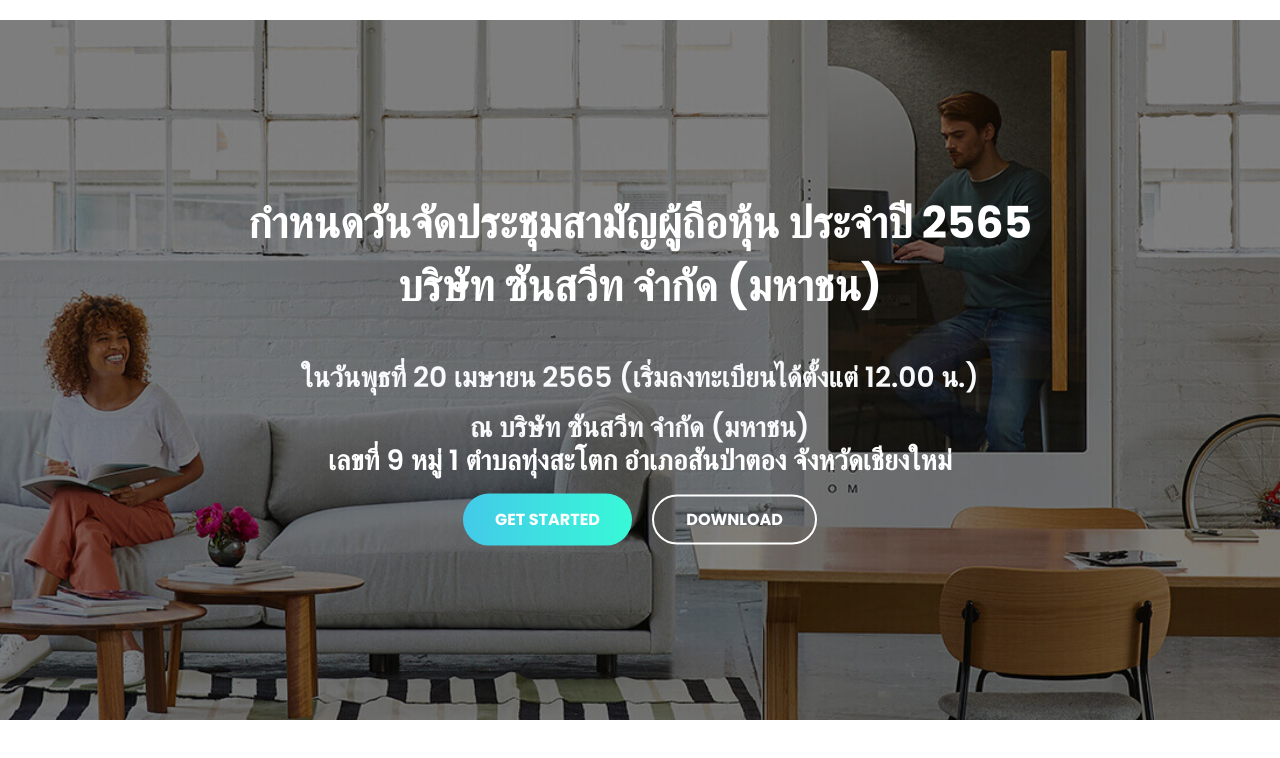
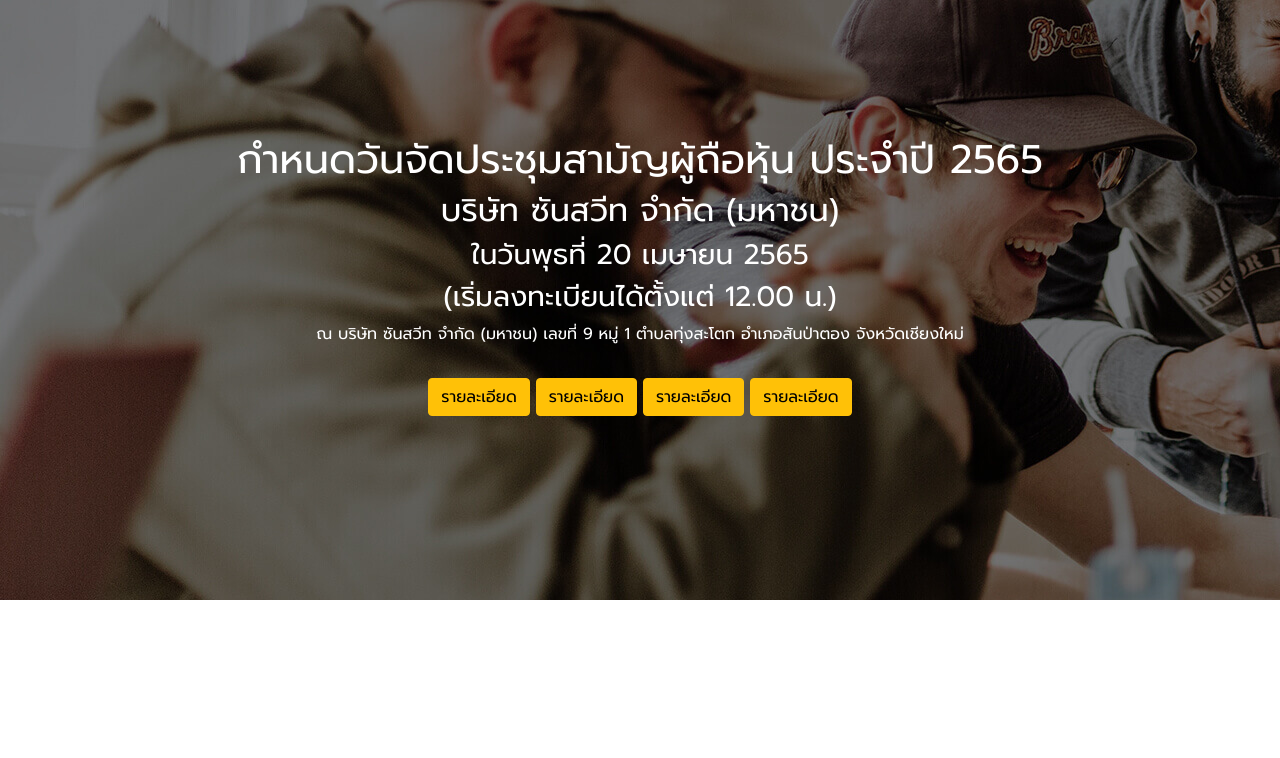
Before and after one commit to jakraphan89/WebPost, a plain HTML site: page index.html in a window 1280 px wide. Drawn offline with nearby package versions, Linux system fonts and the light colour scheme.

Commit message:
Update index.html

```diff
--- a/index.html
+++ b/index.html
@@ -1,154 +1,57 @@
-<!doctype html>
+<!DOCTYPE html>
 <html lang="en">
 
 <head>
+    <meta charset="UTF-8">
+    <meta http-equiv="X-UA-Compatible" content="IE=edge">
+    <meta name="viewport" content="width=device-width, initial-scale=1.0">
+    <title>SUNSWEET</title>
 
-    <!--====== Required meta tags ======-->
-    <meta charset="utf-8">
-    <meta http-equiv="x-ua-compatible" content="ie=edge">
-    <meta name="description" content="">
-    <meta name="viewport" content="width=device-width, initial-scale=1, shrink-to-fit=no">
+    <!-- Boottrap CSS -->
+    <link href="https://cdn.jsdelivr.net/npm/bootstrap@5.1.3/dist/css/bootstrap.min.css" rel="stylesheet"
+        integrity="sha384-1BmE4kWBq78iYhFldvKuhfTAU6auU8tT94WrHftjDbrCEXSU1oBoqyl2QvZ6jIW3" crossorigin="anonymous">
 
-    <!--====== Title ======-->
-    <title>Smart - Multi-purpose Landing Page Template</title>
-
-    <!--====== Favicon Icon ======-->
-    <link rel="shortcut icon" href="assets/images/favicon.png" type="image/png">
-
-    <!--====== Bootstrap css ======-->
-    <link rel="stylesheet" href="assets/css/bootstrap.min.css">
-
-    <!--====== Line Icons css ======-->
-    <link rel="stylesheet" href="assets/css/LineIcons.css">
-
-    <!--====== Magnific Popup css ======-->
-    <link rel="stylesheet" href="assets/css/magnific-popup.css">
-
-    <!--====== Slick css ======-->
-    <link rel="stylesheet" href="assets/css/slick.css">
-
-    <!--====== Animate css ======-->
-    <link rel="stylesheet" href="assets/css/animate.css">
-
-    <!--====== Default css ======-->
-    <link rel="stylesheet" href="assets/css/default.css">
-
-    <!--====== Style css ======-->
-    <link rel="stylesheet" href="assets/css/style.css">
-
+    <!--Google Font-->
+    <link rel="stylesheet" href="https://fonts.googleapis.com/css?family=Prompt">
     <style>
-        .slider-area {
-            padding-top: 0;
-            margin-top: 20px;
-            margin-bottom: 20px;
+        body {
+            background-image: url(assets/images/slider-2.jpg);
+            background-repeat: no-repeat;
+            font-family: "Prompt";
         }
 
-        .main-title {
+        .post {
             color: white;
-            margin: 20px 20px;
-            line-height: 50px;
-        }
+            text-align: center;
+            margin-top: 50px;
+            width: 90%;
 
-        .sub-title1 {
-            color: white;
-            margin: 20px 20px;
-        }
-
-        .sub-title2 {
-            color: white;
-            margin: 20px 20px;
-        }
-        .sun-btn {
-            color: white;
-            background-color: #FEA116;
-            padding: 10px 30px 10px 30px;
-            margin: 30px 30px;
-            font-size: larger;
+            padding-bottom: 200px;
+            padding: 70px 0;
 
         }
-
     </style>
 </head>
 
 <body>
-
-    <div id="home" class="slider-area">
-        <div class="bd-example">
-            <div id="carouselOne" class="carousel slide" data-ride="carousel">
-                <div class="carousel-inner">
-                    <div class="carousel-item bg_cover active"
-                        style="background-image: url(assets/images/slider-1.jpg)">
-                        <div class="carousel-caption">
-                            <div class="container">
-                                <div class="row justify-content-center">
-                                    <div class="col-xxl-12">
-                                        <h2 class="carousel-title">กำหนดวันจัดประชุมสามัญผู้ถือหุ้น ประจำปี 2565</h2>
-                                        <h2 class="carousel-title mt-2">บริษัท ซันสวีท จำกัด (มหาชน)</h2>
-                                        <h3 class="text-light mt-5">
-                                            ในวันพุธที่ 20 เมษายน 2565 (เริ่มลงทะเบียนได้ตั้งแต่ 12.00 น.)</h3>
-                                            <h3 class="text-light mt-3">ณ บริษัท ซันสวีท จำกัด (มหาชน)</h3>
-                                                <h3 class="text-white">เลขที่ 9 หมู่ 1 ตำบลทุ่งสะโตก อำเภอสันป่าตอง จังหวัดเชียงใหม่</h3>
-                                        <ul class="carousel-btn rounded-buttons">
-                                            <li><a class="main-btn rounded-three" href="#">GET STARTED</a></li>
-                                            <li><a class="main-btn rounded-one" href="#">DOWNLOAD</a></li>
-                                        </ul>
-                                    </div>
-                                </div> <!-- row -->
-                            </div> <!-- container -->
-                        </div> <!-- carousel caption -->
-                    </div> <!-- carousel-item -->
-                </div> <!-- carousel-inner -->
-
-
-            </div> <!-- carousel -->
-        </div> <!-- bd-example -->
+    <div class="container post">
+        <h1 class="mt-3">กำหนดวันจัดประชุมสามัญผู้ถือหุ้น ประจำปี 2565</h1>
+        <h2 class="mt-2">บริษัท ซันสวีท จำกัด (มหาชน) </h2>
+        <h3 class="mt-2">ในวันพุธที่ 20 เมษายน 2565</h3>
+        <h3>(เริ่มลงทะเบียนได้ตั้งแต่ 12.00 น.)</h3>
+        <P class="mt-2">ณ บริษัท ซันสวีท จำกัด (มหาชน) เลขที่ 9 หมู่ 1 ตำบลทุ่งสะโตก อำเภอสันป่าตอง จังหวัดเชียงใหม่</P>
+        <button type="button" class="btn btn-warning mt-3">รายละเอียด</button>
+        <button type="button" class="btn btn-warning mt-3">รายละเอียด</button>
+        <button type="button" class="btn btn-warning mt-3">รายละเอียด</button>
+        <button type="button" class="btn btn-warning mt-3">รายละเอียด</button>
     </div>
-
-    </section>
 
 
 
-
-
-
-
-
-
-
-
-
-
-
-    <!--====== jquery js ======-->
-    <script src="assets/js/vendor/modernizr-3.6.0.min.js"></script>
-    <script src="assets/js/vendor/jquery-1.12.4.min.js"></script>
-
-    <!--====== Bootstrap js ======-->
-    <script src="assets/js/bootstrap.min.js"></script>
-    <script src="assets/js/popper.min.js"></script>
-
-    <!--====== Slick js ======-->
-    <script src="assets/js/slick.min.js"></script>
-
-    <!--====== Isotope js ======-->
-    <script src="assets/js/isotope.pkgd.min.js"></script>
-
-    <!--====== Images Loaded js ======-->
-    <script src="assets/js/imagesloaded.pkgd.min.js"></script>
-
-    <!--====== Magnific Popup js ======-->
-    <script src="assets/js/jquery.magnific-popup.min.js"></script>
-
-    <!--====== Scrolling js ======-->
-    <script src="assets/js/scrolling-nav.js"></script>
-    <script src="assets/js/jquery.easing.min.js"></script>
-
-    <!--====== wow js ======-->
-    <script src="assets/js/wow.min.js"></script>
-
-    <!--====== Main js ======-->
-    <script src="assets/js/main.js"></script>
-
+    <!-- JavaScript Bundle with Popper -->
+    <script src="https://cdn.jsdelivr.net/npm/bootstrap@5.1.3/dist/js/bootstrap.bundle.min.js"
+        integrity="sha384-ka7Sk0Gln4gmtz2MlQnikT1wXgYsOg+OMhuP+IlRH9sENBO0LRn5q+8nbTov4+1p"
+        crossorigin="anonymous"></script>
 </body>
 
 </html>
```
